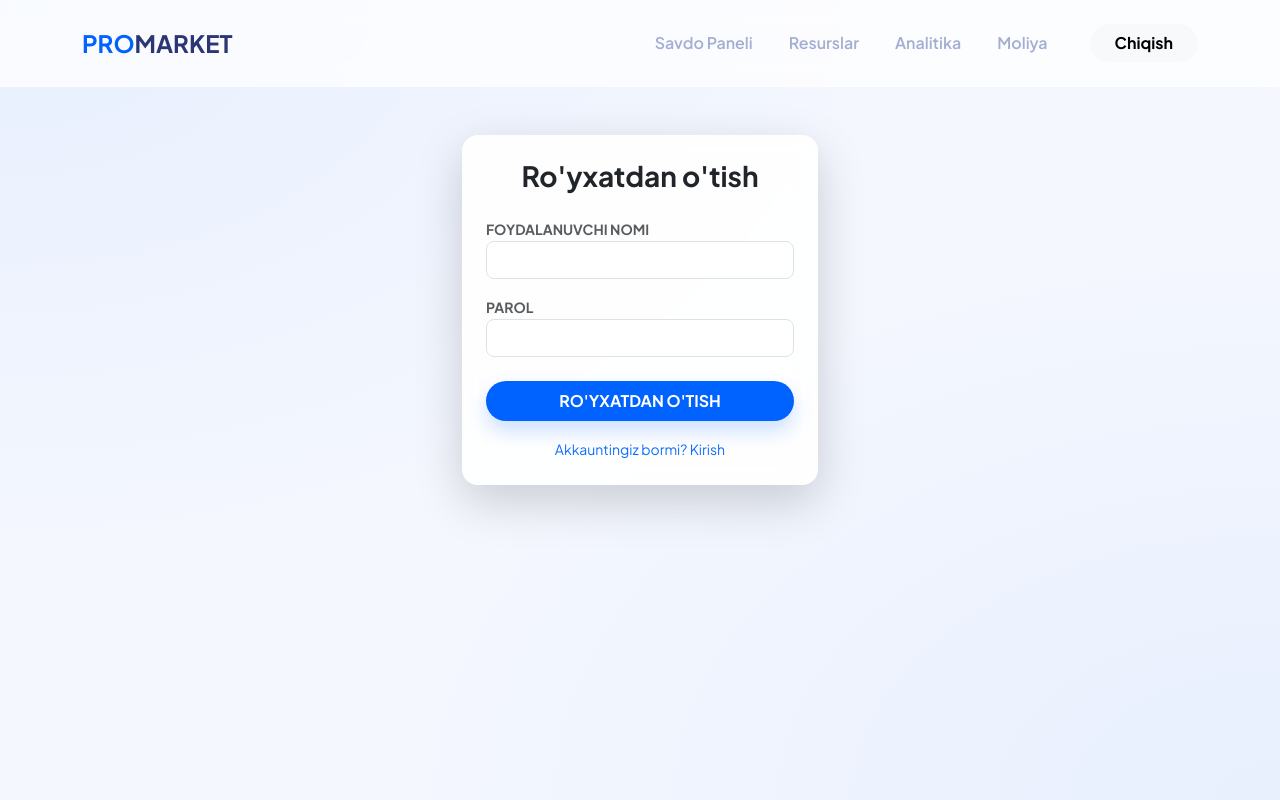
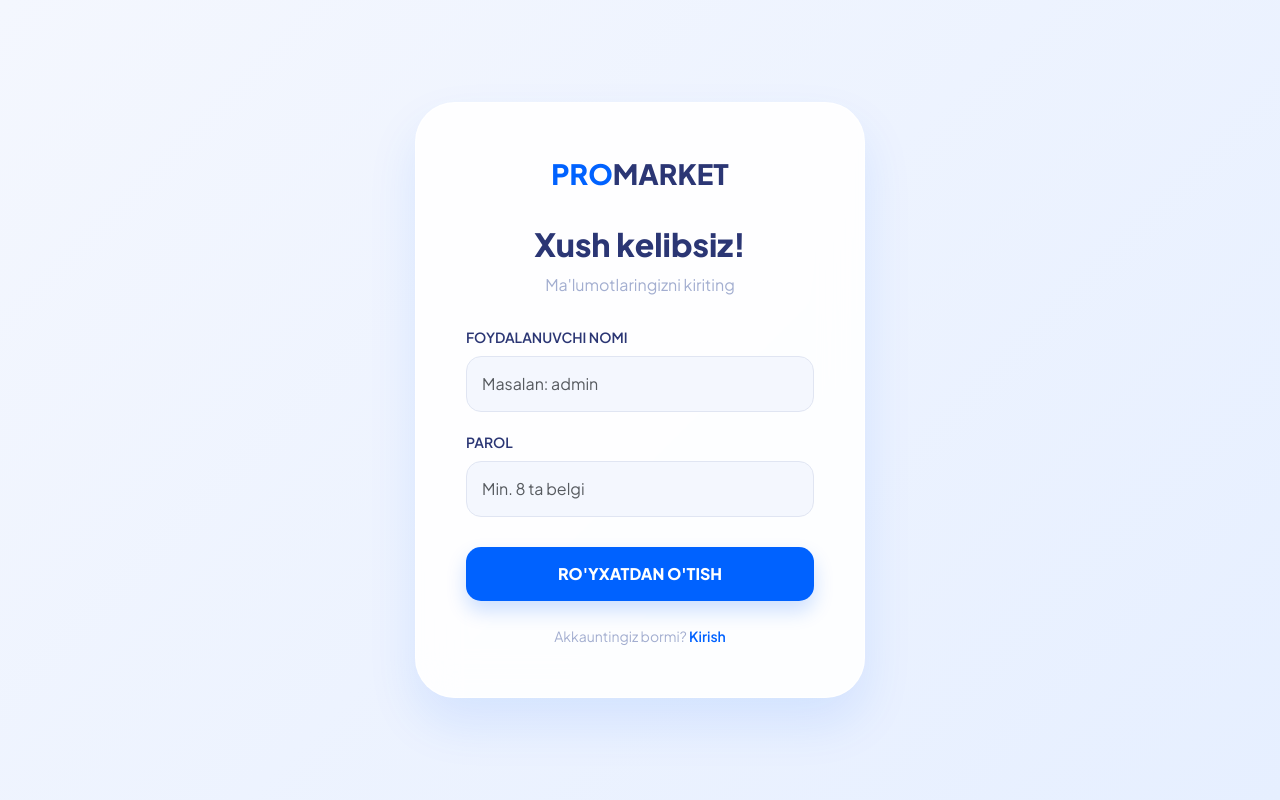
Before and after one commit to urmonaliyevv/market-sayt, a Flask app: page /register in a window 1280 px wide. Run offline with Flask 3, Linux system fonts and the light colour scheme; some libraries are stand-ins or nearby versions.

Commit message:
Update register.html

```diff
--- a/templates/register.html
+++ b/templates/register.html
@@ -1,24 +1,117 @@
-{% extends 'base.html' %}
-{% block content %}
-<div class="row justify-content-center mt-5">
-    <div class="col-md-4">
-        <div class="card border-0 shadow-lg rounded-4 p-4">
-            <h3 class="fw-bold text-center mb-4">Ro'yxatdan o'tish</h3>
-            <form method="POST">
-                <div class="mb-3">
-                    <label class="small fw-bold text-muted">FOYDALANUVCHI NOMI</label>
-                    <input type="text" name="username" class="form-control rounded-3" required>
-                </div>
-                <div class="mb-4">
-                    <label class="small fw-bold text-muted">PAROL</label>
-                    <input type="password" name="password" class="form-control rounded-3" required>
-                </div>
-                <button type="submit" class="btn btn-primary w-100 py-2 fw-bold rounded-pill">RO'YXATDAN O'TISH</button>
-            </form>
-            <div class="text-center mt-3">
-                <a href="{{ url_for('login') }}" class="text-decoration-none small">Akkauntingiz bormi? Kirish</a>
-            </div>
+<!DOCTYPE html>
+<html lang="uz">
+<head>
+    <meta charset="UTF-8">
+    <meta name="viewport" content="width=device-width, initial-scale=1.0">
+    <title>Ro'yxatdan o'tish | ProMarket</title>
+    <link href="https://cdn.jsdelivr.net/npm/bootstrap@5.3.0/dist/css/bootstrap.min.css" rel="stylesheet">
+    <link href="https://fonts.googleapis.com/css2?family=Plus+Jakarta+Sans:wght@400;600;800&display=swap" rel="stylesheet">
+    <style>
+        body {
+            background: linear-gradient(135deg, #f4f7fe 0%, #e6efff 100%);
+            font-family: 'Plus Jakarta Sans', sans-serif;
+            height: 100vh;
+            display: flex;
+            align-items: center;
+            justify-content: center;
+            margin: 0;
+        }
+        .auth-card {
+            background: rgba(255, 255, 255, 0.9);
+            backdrop-filter: blur(20px);
+            border-radius: 40px;
+            padding: 50px;
+            width: 100%;
+            max-width: 450px;
+            box-shadow: 0 25px 50px rgba(0, 98, 255, 0.1);
+            border: 1px solid rgba(255, 255, 255, 0.8);
+            text-align: center;
+        }
+        .brand-logo {
+            font-weight: 800;
+            font-size: 28px;
+            color: #0062ff;
+            margin-bottom: 30px;
+            display: block;
+            text-decoration: none;
+        }
+        .brand-logo span { color: #2b3674; }
+        h2 { color: #2b3674; font-weight: 700; margin-bottom: 10px; }
+        p { color: #a3aed0; margin-bottom: 30px; }
+
+        .form-label {
+            display: block;
+            text-align: left;
+            font-weight: 600;
+            color: #2b3674;
+            margin-bottom: 8px;
+            font-size: 14px;
+        }
+        .rounded-input {
+            background: #f4f7fe !important;
+            border: 1px solid #e0e5f2 !important;
+            border-radius: 15px;
+            padding: 15px;
+            margin-bottom: 20px;
+            transition: all 0.3s;
+        }
+        .rounded-input:focus {
+            border-color: #0062ff !important;
+            box-shadow: 0 0 0 4px rgba(0, 98, 255, 0.1);
+        }
+        .btn-auth {
+            background: #0062ff;
+            color: white;
+            border: none;
+            border-radius: 15px;
+            padding: 15px;
+            width: 100%;
+            font-weight: 700;
+            font-size: 16px;
+            box-shadow: 0 10px 20px rgba(0, 98, 255, 0.2);
+            transition: all 0.3s;
+            margin-top: 10px;
+        }
+        .btn-auth:hover {
+            transform: translateY(-2px);
+            box-shadow: 0 15px 30px rgba(0, 98, 255, 0.3);
+            background: #0056e0;
+        }
+        .footer-link {
+            margin-top: 25px;
+            font-size: 14px;
+            color: #a3aed0;
+        }
+        .footer-link a {
+            color: #0062ff;
+            text-decoration: none;
+            font-weight: 600;
+        }
+    </style>
+</head>
+<body>
+
+<div class="auth-card">
+    <a href="#" class="brand-logo">PRO<span>MARKET</span></a>
+    <h2>Xush kelibsiz!</h2>
+    <p>Ma'lumotlaringizni kiriting</p>
+
+    <form method="POST">
+        <div class="mb-3">
+            <label class="form-label">FOYDALANUVCHI NOMI</label>
+            <input type="text" name="username" class="form-control rounded-input" placeholder="Masalan: admin" required>
         </div>
+        <div class="mb-3">
+            <label class="form-label">PAROL</label>
+            <input type="password" name="password" class="form-control rounded-input" placeholder="Min. 8 ta belgi" required>
+        </div>
+        <button type="submit" class="btn-auth">RO'YXATDAN O'TISH</button>
+    </form>
+
+    <div class="footer-link">
+        Akkauntingiz bormi? <a href="/login">Kirish</a>
     </div>
 </div>
-{% endblock %}
+
+</body>
+</html>
```
